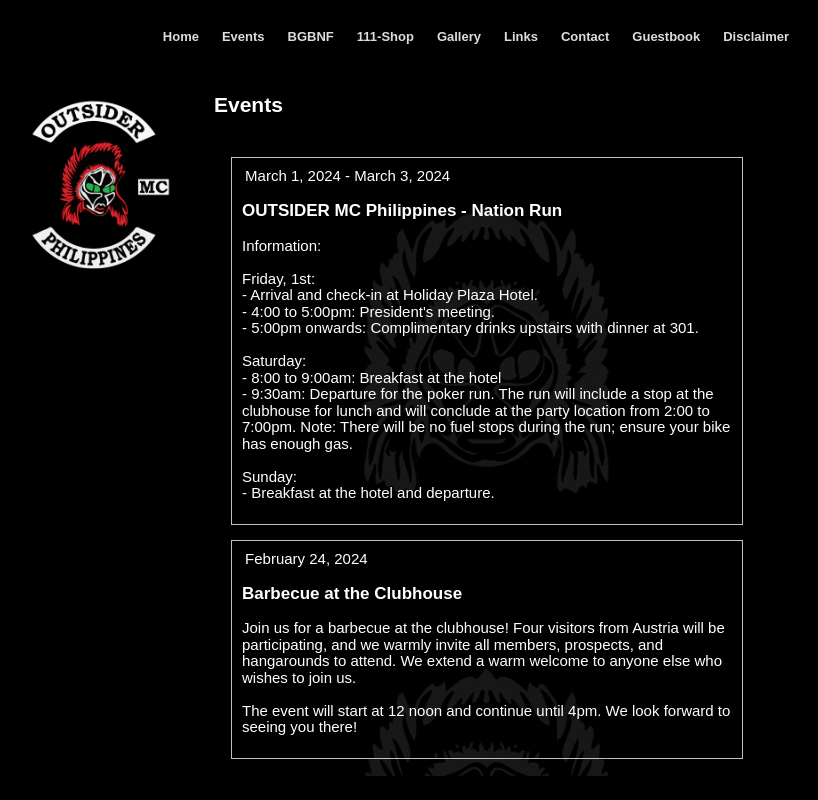
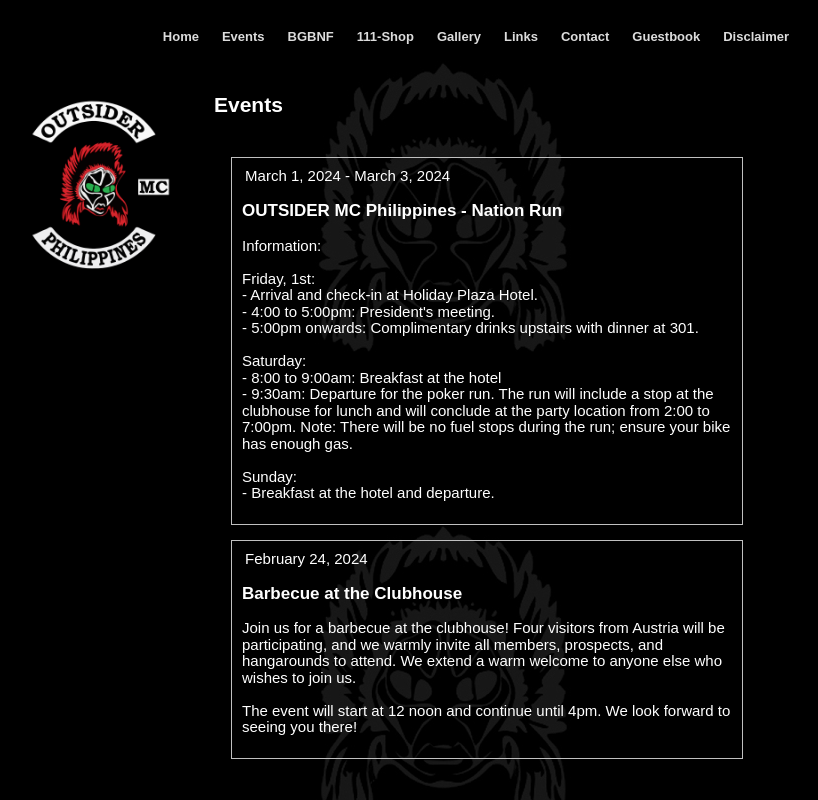
Before and after one commit to Outsider-MC-Angeles/Outsider-MC-Angeles.github.io, a PHP site: page /events.html in a window 1280 px wide. Shown: the whole page, without its empty margins (196-1014 px from the left). Run offline with PHP 8.4, Linux system fonts and the light colour scheme.

Commit message:
240302_1309

```diff
--- a/BGBNF.css
+++ b/BGBNF.css
@@ -8,6 +8,10 @@
 body
 {
    background-color: #000000;
+   background-image: url('images/Wasserzeichen_003.jpg');
+   background-attachment: scroll;
+   background-position: center top;
+   background-repeat: repeat-y;
    color: #FFFFFF;
    font-family: Arial;
    font-weight: normal;
--- a/events.css
+++ b/events.css
@@ -8,6 +8,10 @@
 body
 {
    background-color: #000000;
+   background-image: url('images/Wasserzeichen_003.jpg');
+   background-attachment: scroll;
+   background-position: center top;
+   background-repeat: repeat-y;
    color: #FFFFFF;
    font-family: Arial;
    font-weight: normal;
@@ -34,9 +38,7 @@
 #wb_Text1
 {
    background-color: transparent;
-   background-image: url('images/Wasserzeichen_003.jpg');
-   background-repeat: repeat-y;
-   background-position: center top;
+   background-image: none;
    border: 0px solid #000000;
    border-radius: 0px;
    padding: 0;
@@ -61,9 +63,7 @@
    border-radius: 0px;
    border: 2px solid transparent;
    background-color: transparent;
-   background-image: url('images/Wasserzeichen_003.jpg');
-   background-repeat: repeat-y;
-   background-position: center top;
+   background-image: none;
    border-collapse: separate;
    border-spacing: 15px;
    margin: 0;
@@ -82,6 +82,18 @@
    padding: 0;
 }
 #Table3 .cell0
+{
+   background-color: transparent;
+   background-image: none;
+   border: 1px #C0C0C0 solid;
+   text-align: left;
+   vertical-align: top;
+   color: #FFFFFF;
+   font-family: Arial;
+   font-size: 16px;
+   line-height: 18px;
+}
+#Table3 .cell1
 {
    background-color: transparent;
    background-image: none;
--- a/events.html
+++ b/events.html
@@ -37,7 +37,7 @@
 <p style="font-size:11px;line-height:12px;">&nbsp;</p></td>
 </tr>
 <tr>
-<td class="cell0"><p style="font-size:15px;line-height:16.5px;"><span style="font-size:11px;line-height:12px;">&nbsp;</span>February 24, 2024</p>
+<td class="cell1"><p style="font-size:15px;line-height:16.5px;"><span style="font-size:11px;line-height:12px;">&nbsp;</span>February 24, 2024</p>
 <p style="font-size:15px;line-height:16.5px;">&nbsp;</p>
 <p style="font-size:15px;line-height:16.5px;"><span style="font-size:17px;line-height:20px;font-weight:bold;">Barbecue at the Clubhouse</span></p>
 <p style="font-size:15px;line-height:16.5px;">&nbsp;</p>
--- a/gallery.css
+++ b/gallery.css
@@ -8,6 +8,10 @@
 body
 {
    background-color: #000000;
+   background-image: url('images/Wasserzeichen_003.jpg');
+   background-attachment: scroll;
+   background-position: center top;
+   background-repeat: repeat-y;
    color: #FFFFFF;
    font-family: Arial;
    font-weight: normal;
```
Also changed, not shown: 111-shop.css (+32 -1 lines), 111-shop.html (+4 -4 lines), contact.css (+5 -3 lines), disclaimer.css (+5 -3 lines), index.css (+6 -6 lines), links.css (+5 -3 lines).
